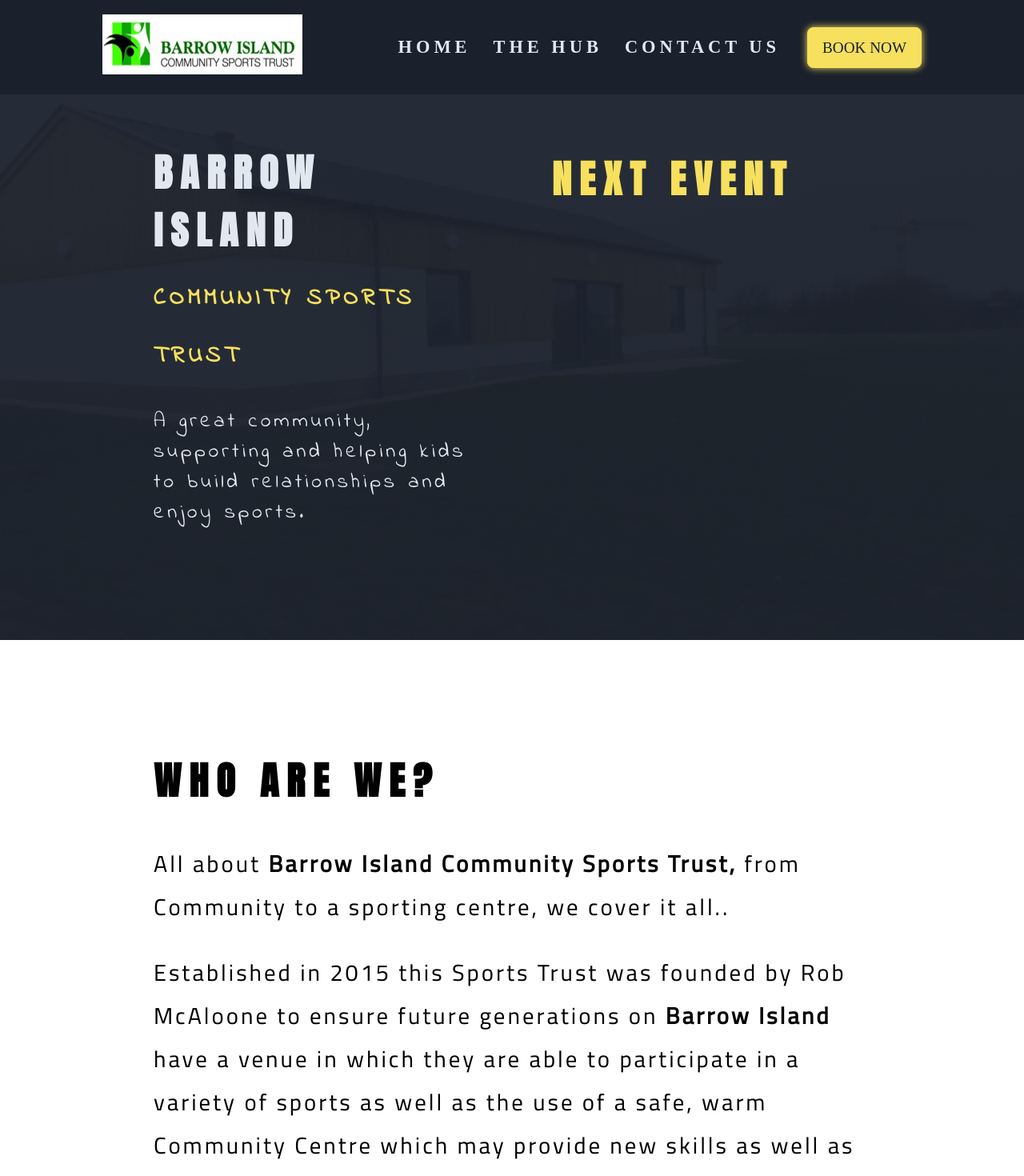
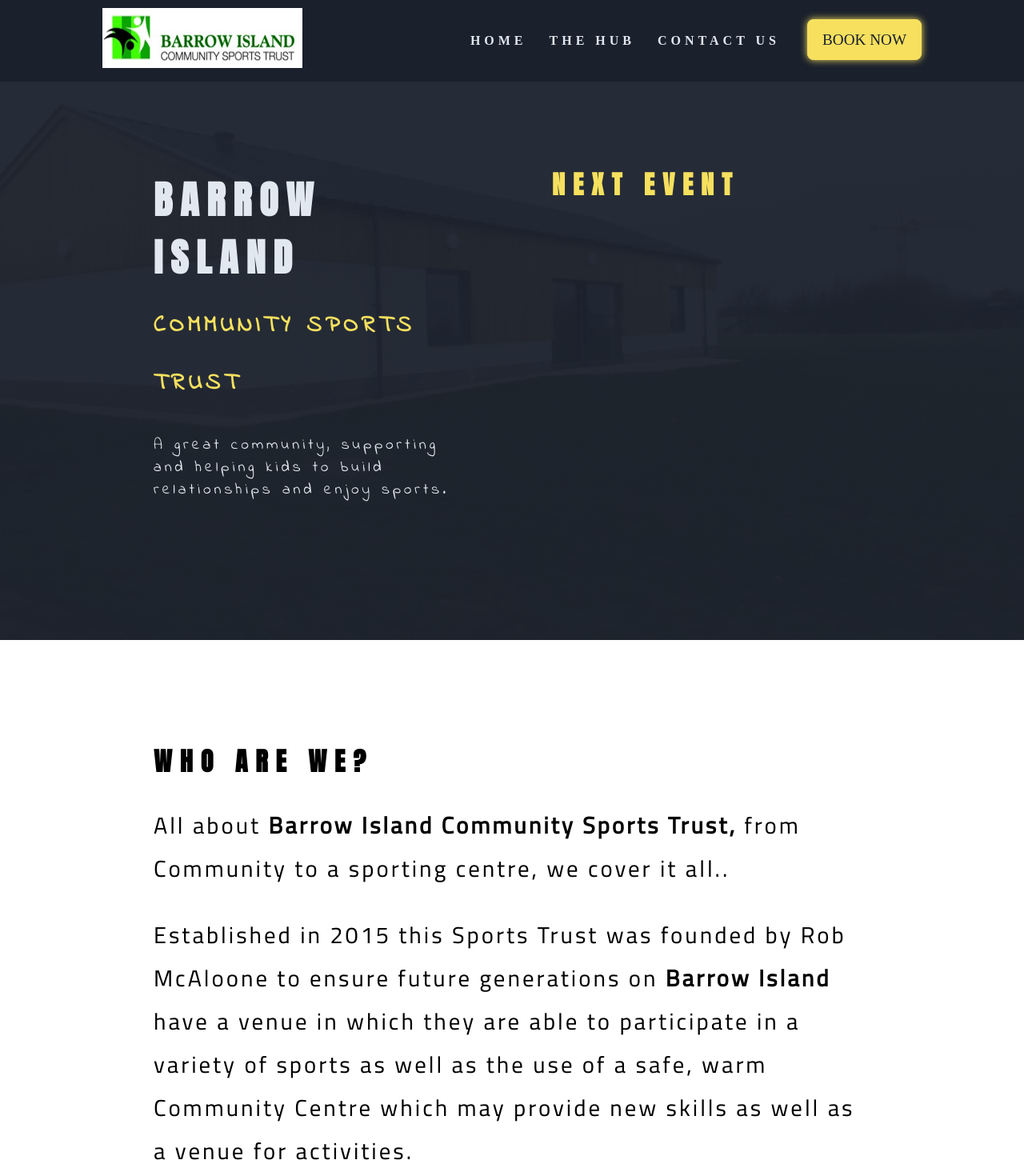
Before and after one commit to IAmCainey/Build-BICST, a Next.js app: page / in a window 1280 px wide. Shown: the top 1470 px of the page at 80% size. Built offline with nearby package versions, Linux system fonts and the light colour scheme.

Commit message:
fixed some font styling issues

```diff
--- a/styles/global.scss
+++ b/styles/global.scss
@@ -25,7 +25,7 @@ p {
 a {
     color: $dark-blue;
     text-decoration: none;
-    font-size: 1.4rem;
+    font-size: 1.2rem;
 
     &:hover {
         color: $dark;
@@ -39,30 +39,30 @@ h1, h2, h3, h4, h5, h6 {
 }
 
 h1 {
-    font-size: 4rem;
+    font-size: 3rem;
 
     @include tablet {
-        font-size: 1.4rem;
+        font-size: 1.2rem;
     }
 }
 
 h2 {
-    font-size: 3rem;
+    font-size: 2rem;
     @include tablet {
-        font-size: 1.4rem;
+        font-size: 1rem;
     }
 }
 
 h3 {
-    font-size: 3rem;
+    font-size: 2rem;
     color: $yellow;
     @include tablet {
-        font-size: 1.4rem;
+        font-size: 1rem;
     }
 }
 
 span {
-    font-size: 1.6rem;
+    font-size: 1.2rem;
     letter-spacing: 4px;
     font-family: $fancy;
 }
--- a/styles/topnav.module.scss
+++ b/styles/topnav.module.scss
@@ -42,9 +42,10 @@
     color: $light;
     text-decoration: none;
     text-transform: uppercase;
-    padding: 36px 14px;
+    padding: 30px 14px;
     font-weight: 700;
     letter-spacing: 5px;
+    font-size: 1rem;
 
     &:hover {
         color: $dark;
@@ -86,7 +87,7 @@
         &:hover .dropdown {
             display: block;
             position: absolute;
-            margin-top: 36px;
+            margin-top: 30px;
             left: 0;
     }
 }
```
Also changed, not shown: 1 other file (tests, documents, lock files or other folders).
